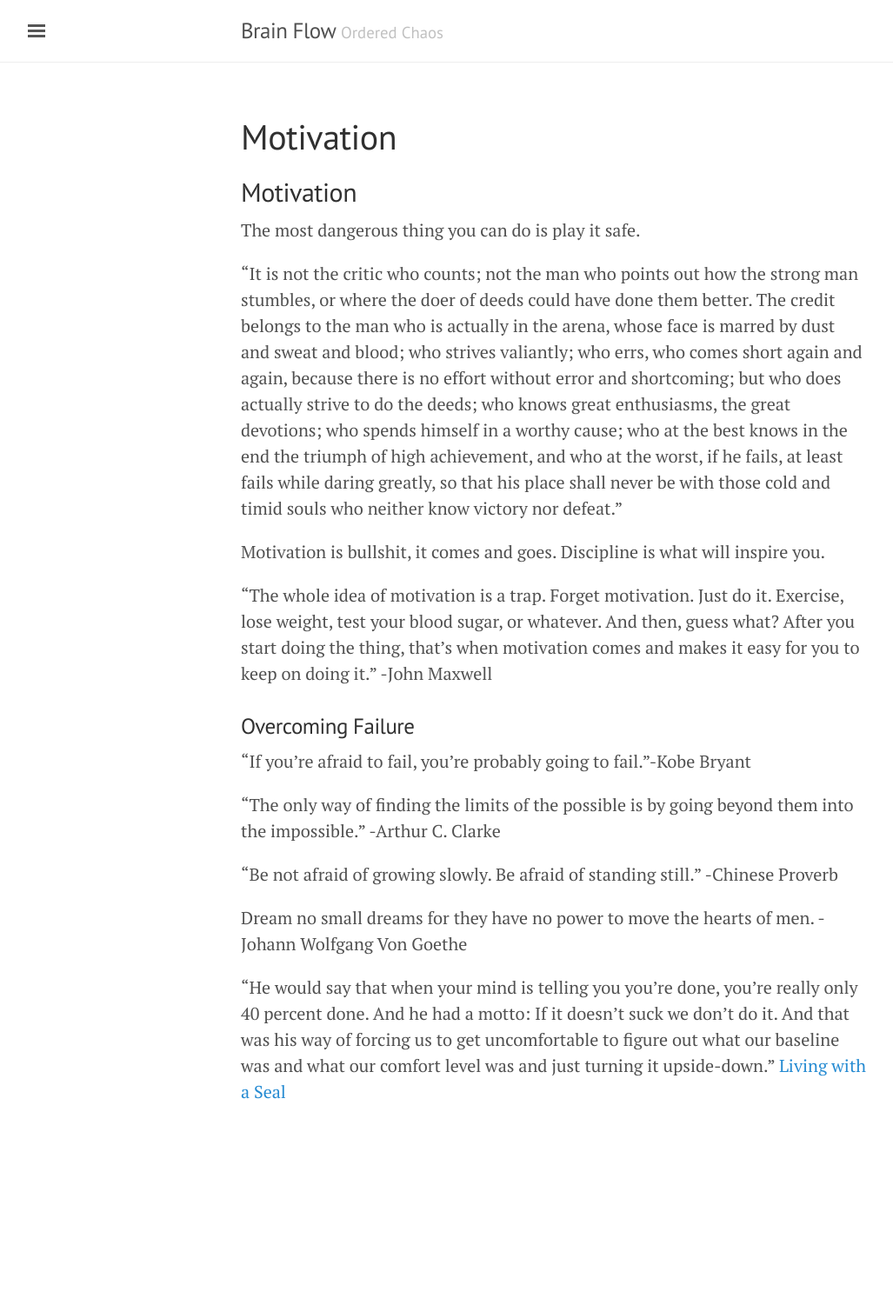
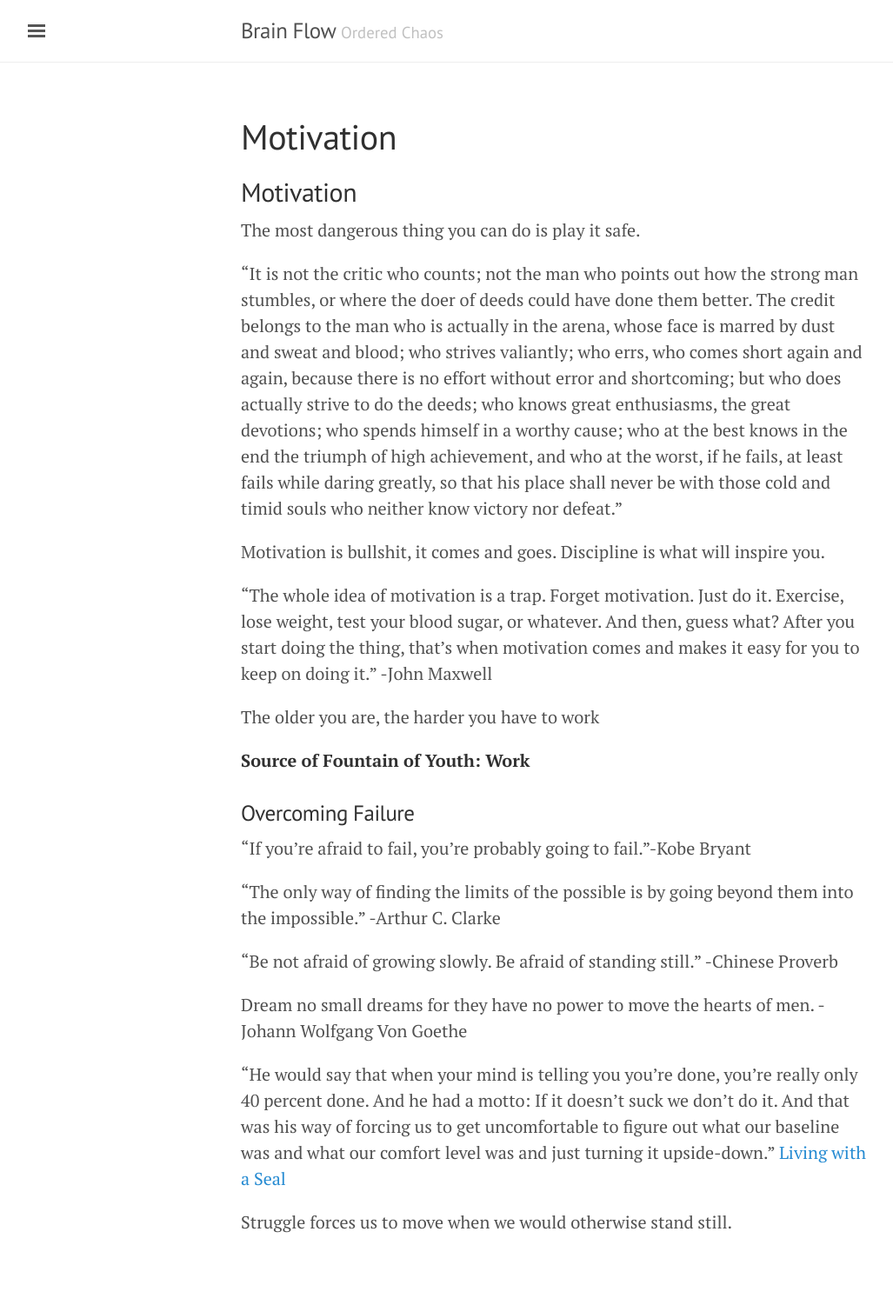
Before and after one commit to bjchia/bjchia.github.io, a Jekyll site: the page built from motivation.md, in a window 1280 px wide. Shown: the whole page at 87% size, without its empty margins (3-1030 px from the left). Built offline with Jekyll 4.4.1, drawn with Linux system fonts in a browser that asks for light colours; before the commit the page ends 1351 px from its top, so only the background shows below that.

Commit message:
Update motivation.md

```diff
--- a/motivation.md
+++ b/motivation.md
@@ -13,6 +13,11 @@ Motivation is bullshit, it comes and goes. Discipline is what will inspire you.
 
 "The whole idea of motivation is a trap. Forget motivation. Just do it. Exercise, lose weight, test your blood sugar, or whatever. And then, guess what? After you start doing the thing, that’s when motivation comes and makes it easy for you to keep on doing it.” -John Maxwell
 
+The older you are, the harder you have to work
+
+**Source of Fountain of Youth: Work**
+
+
 ### Overcoming Failure
 “If you’re afraid to fail, you’re probably going to fail.”-Kobe Bryant
 
@@ -23,3 +28,5 @@ Motivation is bullshit, it comes and goes. Discipline is what will inspire you.
 Dream no small dreams for they have no power to move the hearts of men. - Johann Wolfgang Von Goethe
 
 “He would say that when your mind is telling you you’re done, you’re really only 40 percent done. And he had a motto: If it doesn’t suck we don’t do it. And that was his way of forcing us to get uncomfortable to figure out what our baseline was and what our comfort level was and just turning it upside-down.” [Living with a Seal](https://www.amazon.com/Living-SEAL-Training-Toughest-Planet/dp/B0176MAG1M)
+
+Struggle forces us to move when we would otherwise stand still.
```
